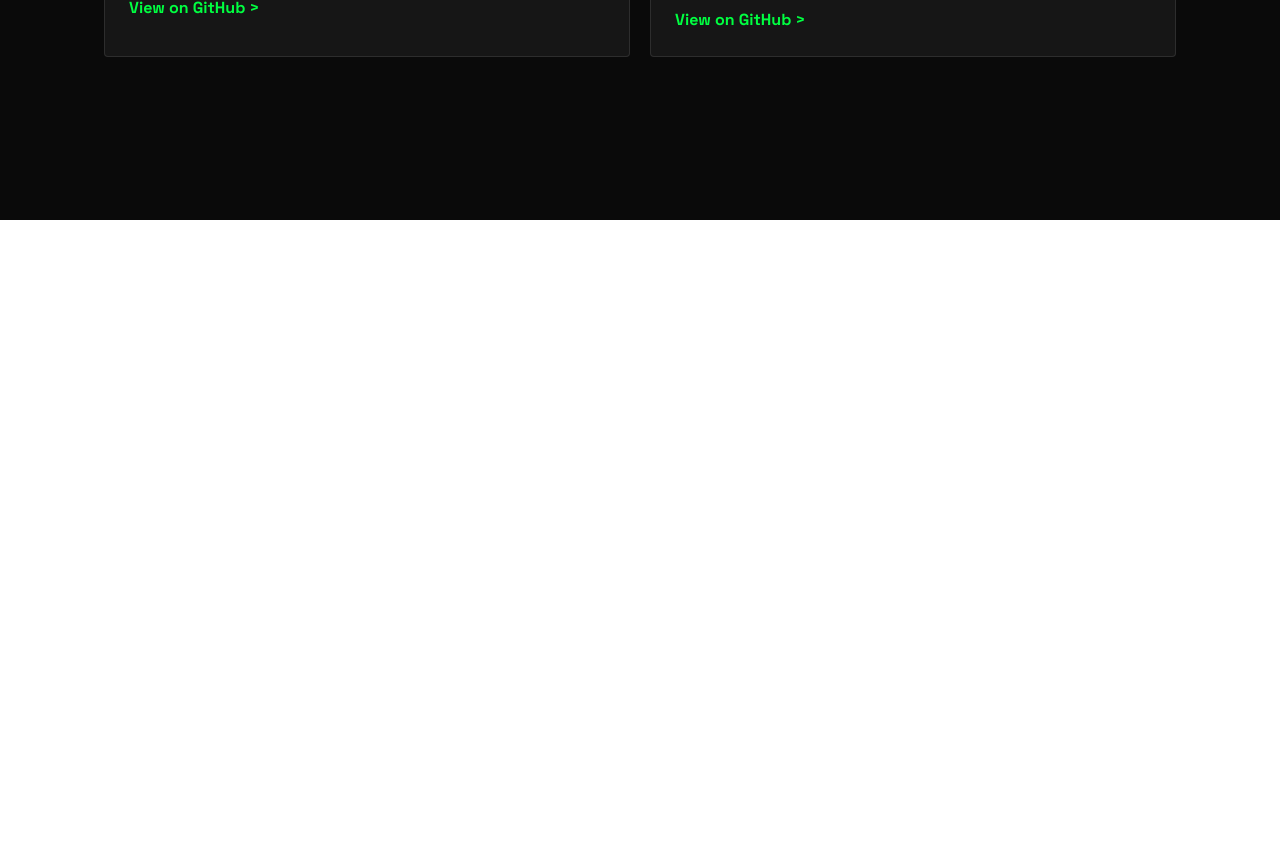
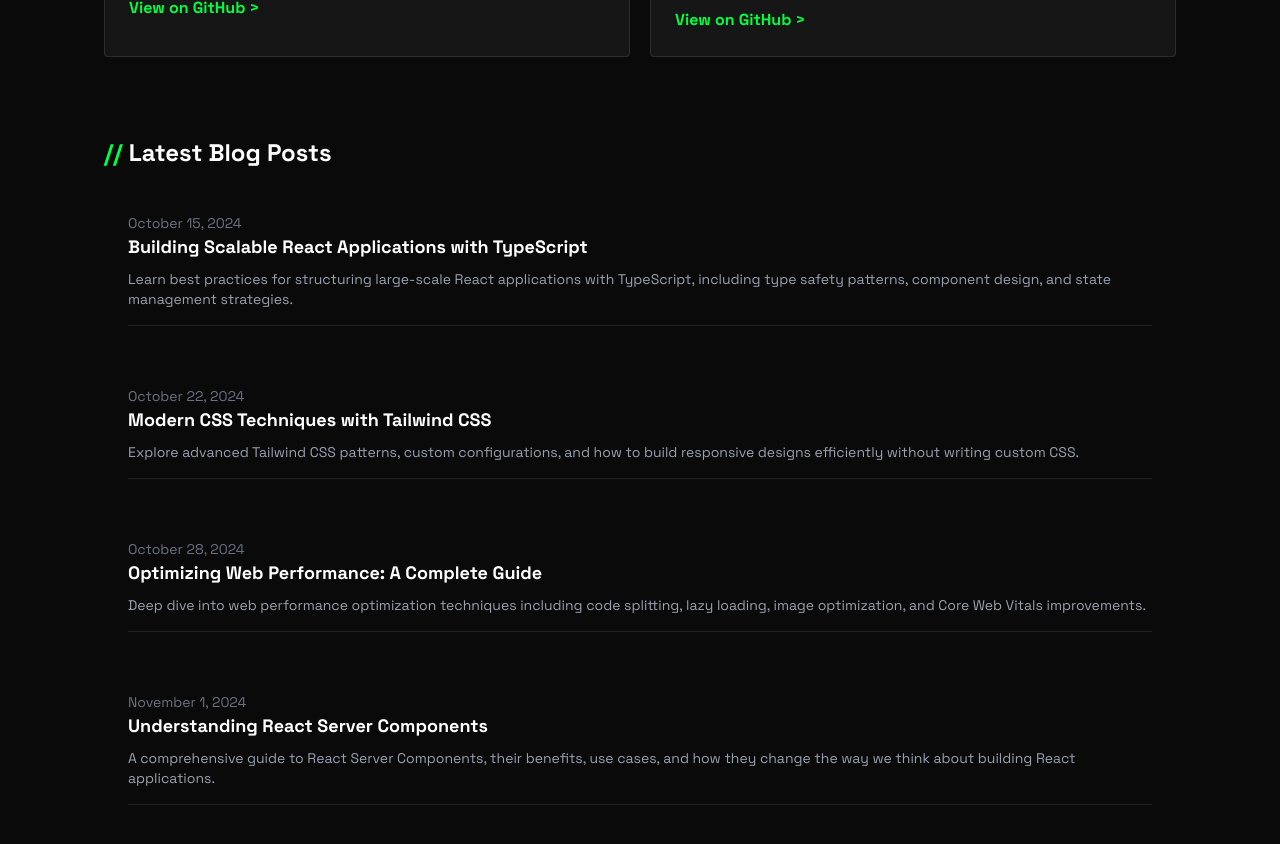
Before and after one commit to ibrahimozkn/ibrahimozkan_dev, a React (Vite) app: page / in a window 1280 px wide. Shown: the part 580-1424 px from the top of the page. Before the commit the page ends 800 px from the top, so only its background shows below. Built offline with nearby package versions, Linux system fonts and the light colour scheme.

Commit message:
feat: restructure project and blog data management, add LatestBlogPosts component

```diff
--- a/src/assets/projects.json
+++ b/src/assets/data.json
@@ -58,5 +58,31 @@
       "demoLink": "https://blog-cms.example.com",
       "featured": true
     }
+  ],
+  "blogPosts": [
+    {
+      "id": 1,
+      "title": "Building Scalable React Applications with TypeScript",
+      "date": "2024-10-15",
+      "summary": "Learn best practices for structuring large-scale React applications with TypeScript, including type safety patterns, component design, and state management strategies."
+    },
+    {
+      "id": 2,
+      "title": "Modern CSS Techniques with Tailwind CSS",
+      "date": "2024-10-22",
+      "summary": "Explore advanced Tailwind CSS patterns, custom configurations, and how to build responsive designs efficiently without writing custom CSS."
+    },
+    {
+      "id": 3,
+      "title": "Optimizing Web Performance: A Complete Guide",
+      "date": "2024-10-28",
+      "summary": "Deep dive into web performance optimization techniques including code splitting, lazy loading, image optimization, and Core Web Vitals improvements."
+    },
+    {
+      "id": 4,
+      "title": "Understanding React Server Components",
+      "date": "2024-11-01",
+      "summary": "A comprehensive guide to React Server Components, their benefits, use cases, and how they change the way we think about building React applications."
+    }
   ]
 }
--- /dev/null
+++ b/src/components/BlogPostCard.tsx
@@ -0,0 +1,23 @@
+import React from 'react';
+
+interface BlogPostCardProps {
+  post: BlogPost;
+}
+
+function BlogPostCard({ post }: BlogPostCardProps) {
+  const formattedDate = new Date(post.date).toLocaleDateString('en-US', {
+    year: 'numeric',
+    month: 'long',
+    day: 'numeric',
+  });
+  return (
+    <a href={`/blog/${post.id}`} className="rounded-lg p-6 transition-colors hover:bg-white/5">
+      <p className="text-sm text-gray-500">{formattedDate}</p>
+      <h3 className="mb-2 text-lg font-semibold text-white">{post.title}</h3>
+      <p className="mb-4 text-sm text-gray-400">{post.summary}</p>
+      <div className="border-b border-solid border-white/10"></div>
+    </a>
+  );
+}
+
+export default BlogPostCard;
--- /dev/null
+++ b/src/components/LatestBlogPosts.tsx
@@ -0,0 +1,22 @@
+import BlogPostCard from './BlogPostCard';
+
+interface LatestBlogPostsProps {
+  blogPosts: BlogPost[];
+}
+
+function LatestBlogPosts({ blogPosts }: LatestBlogPostsProps) {
+  return (
+    <div className="flex w-full flex-col space-y-5">
+      <h2 className="text-2xl font-bold text-white">
+        <span className="text-primary">//</span> Latest Blog Posts
+      </h2>
+      <div className="flex flex-col space-y-3">
+        {blogPosts.map((post) => (
+          <BlogPostCard key={post.id} post={post} />
+        ))}
+      </div>
+    </div>
+  );
+}
+
+export default LatestBlogPosts;
--- a/src/pages/Home.tsx
+++ b/src/pages/Home.tsx
@@ -1,7 +1,8 @@
 import Navbar from '../components/Navbar';
-import Hero from '../components/hero';
+import Hero from '../components/Hero';
 import FeaturedProjects from '../components/FeaturedProjects';
-import projects from '../assets/projects.json';
+import data from '../assets/data.json';
+import LatestBlogPosts from '../components/LatestBlogPosts';
 
 function Home() {
   return (
@@ -10,8 +11,9 @@ function Home() {
       <div className="flex flex-col space-y-20 p-10">
         <Hero />
         <FeaturedProjects
-          projects={projects.projects.filter((project) => project.featured).slice(0, 2)}
+          projects={data.projects.filter((project) => project.featured).slice(0, 2)}
         />
+        <LatestBlogPosts blogPosts={data.blogPosts} />
       </div>
     </div>
   );
```
Also changed, not shown: src/types/global.d.ts (+7 -0 lines).
